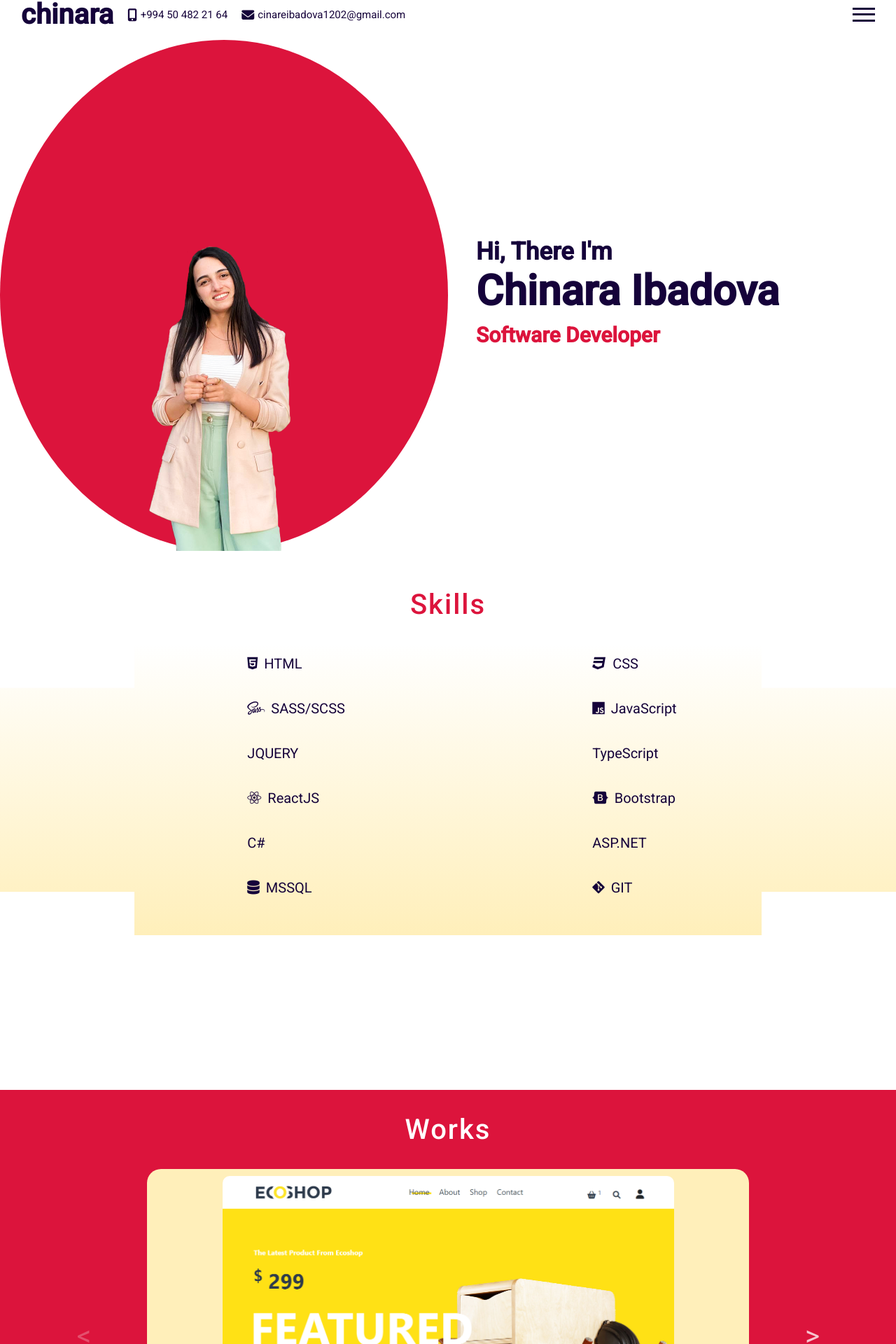
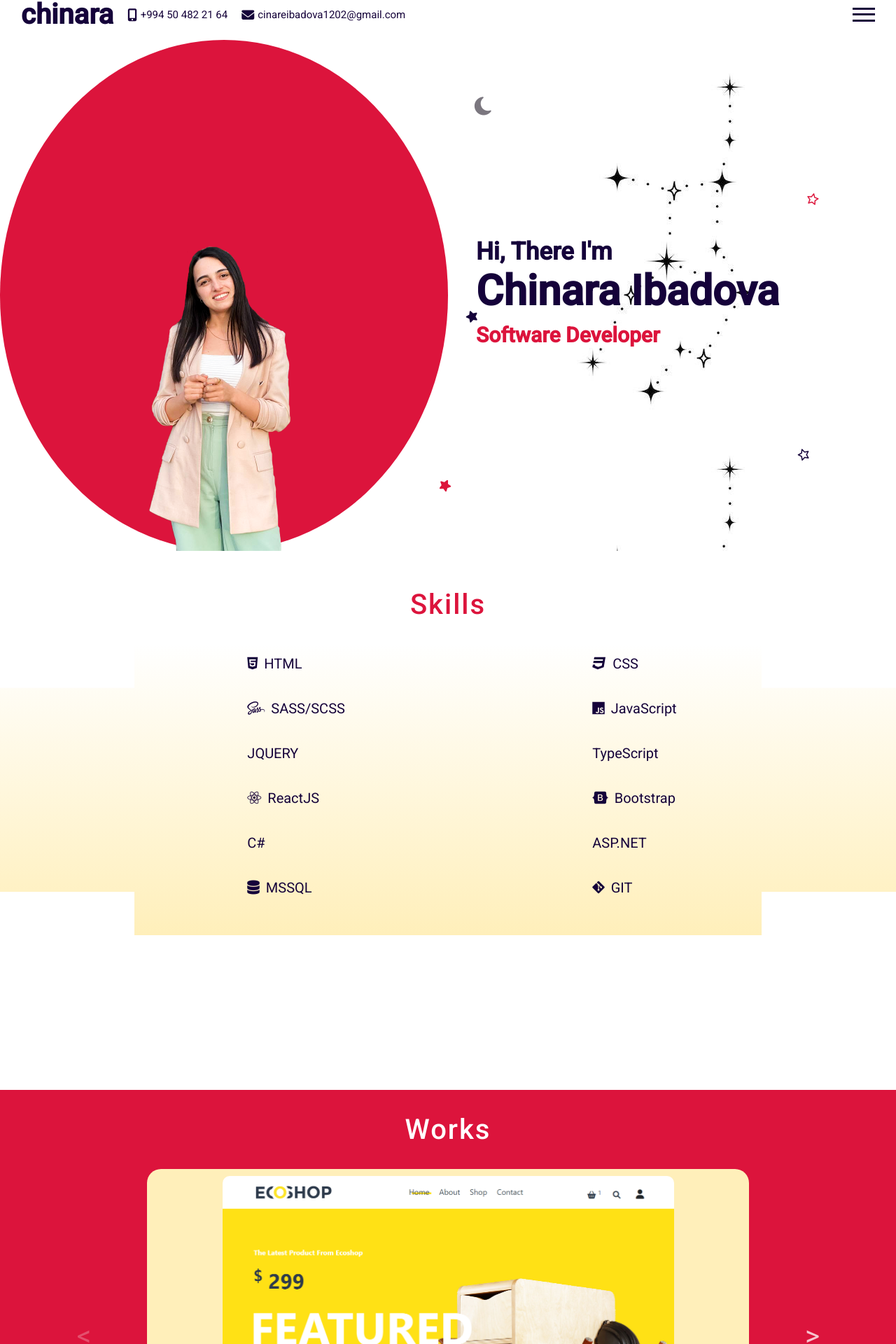
Before and after one commit to Chinara0303/Portfolio, a React (Create React App) app: page / in a window 1280 px wide. Shown: the part 13-1933 px from the top of the page at 70% size. Built offline with nearby package versions, Linux system fonts and the light colour scheme.

Commit message:
almost done

```diff
--- a/src/components/Intro/intro.js
+++ b/src/components/Intro/intro.js
@@ -3,12 +3,18 @@ import "./intro.scss"
 export default function Intro() {
   return (
     <div className='intro' id='intro'>
+      <i className="fa-solid fa-moon moon"></i>
+      <i className="fa-solid fa-star solidstar1"></i>
+      <i className="fa-regular fa-star regularstar1"></i>
+      <i className="fa-solid fa-star solidstar2"></i>
+      <i className="fa-regular fa-star regularstar2"></i>
       <div className='left'>
         <div className='imgContainer'>
           <img src='../assets/China.png' alt='' />
         </div>
       </div>
       <div className='rigth'>
+
         <div className='wrapper'>
           <h2>Hi, There I'm</h2>
           <h1>Chinara Ibadova</h1>
--- a/src/components/Intro/intro.scss
+++ b/src/components/Intro/intro.scss
@@ -2,7 +2,90 @@
 
 #intro {
     display: flex;
+    position: relative;
 
+    i {
+        z-index: 11;
+    }
+
+    .moon {
+        top: 11%;
+        left: 53%;
+        position: absolute;
+        font-size: 30px;
+        transform: rotate(-10deg);
+        animation: moon 5s infinite;
+
+        @keyframes moon {
+            0% {
+                color: rgb(153, 153, 147);
+            }
+
+            100% {
+                color: #15023a;
+            }
+        }
+
+    }
+
+    .solidstar1 {
+        transform: rotate(26deg);
+        top: 86%;
+        left: 49%;
+        position: absolute;
+        animation: star 1.5s infinite;
+
+        @keyframes star {
+            0% {
+                color: crimson;
+            }
+
+            100% {
+                color: yellow;
+            }
+
+        }
+    }
+
+    .regularstar1 {
+        top: 30%;
+        left: 90%;
+        position: absolute;
+        transform: rotate(12deg);
+        color: crimson;
+        animation: star 1.5s infinite;
+
+        @keyframes star {
+            0% {
+                color: yellow;
+            }
+
+            100% {
+                color: crimson;
+            }
+
+        }
+    }
+
+
+    .solidstar2 {
+        transform: rotate(52deg);
+        top: 53%;
+        left: 52%;
+        position: absolute;
+        color: #15023a;
+
+    }
+
+    .regularstar2 {
+
+        top: 80%;
+        left: 89%;
+        position: absolute;
+        transform: rotate(-19deg);
+        color: #15023a;
+
+    }
 
     @include mobile {
         flex-direction: column;
@@ -11,6 +94,7 @@
     .left {
         flex: 0.5;
         overflow: hidden;
+
 
         .imgContainer {
             background-color: crimson;
@@ -39,6 +123,7 @@
     .rigth {
         flex: 0.5;
         position: relative;
+        background-image: url(../../../public/assets/photo_2022-11-20_14-49-09.jpg);
 
         .wrapper {
             display: flex;
@@ -93,6 +178,7 @@
             img {
                 width: 30px;
                 animation: arrow 2s infinite;
+
                 @keyframes arrow {
                     100% {
                         opacity: 0;
--- a/src/data.js
+++ b/src/data.js
@@ -1,18 +1,4 @@
 export const dataWebSites = [
-  {
-    id:1,
-    title: "Ecoshop",
-    src:"../assets/ECOSHOPimg.png",
-    github:"https://github.com/Chinara0303/Echoshop",
-    weblink:"https://echoshopp.netlify.app/index.html"
-  },
-  {
-    id:2,
-    title: "Nest",
-    src:"../assets/Nestimg.png",
-    github:"https://github.com/Chinara0303/Nest",
-    weblink:"https://nestapp.netlify.app/"
-  },
   {
     id:1,
     title: "Ecoshop",
```
Also changed, not shown: public/assets/photo_2022-11-20_14-49-09.jpg (added).
